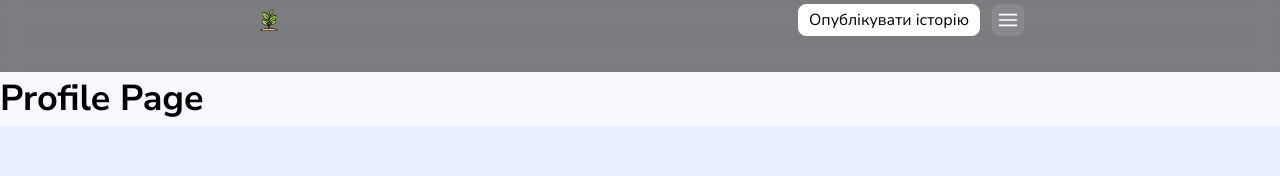
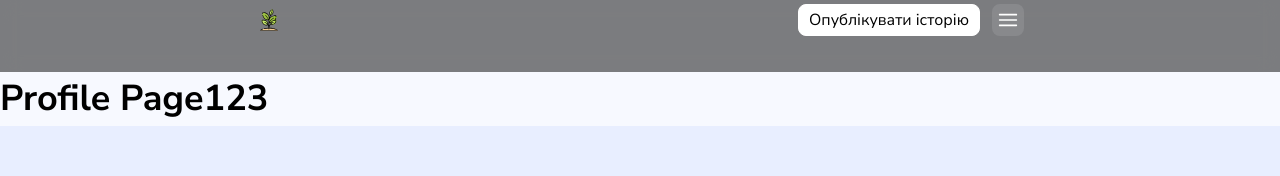
Before and after one commit to RomanAnokhin-work/project-group-6-podorozhnyky-front, a Next.js app: page /profile in a window 1280 px wide. Shown: the top 176 px of the page. Built offline with nearby package versions, Linux system fonts and the light colour scheme; no server answers.

Commit message:
just a test

```diff
--- a/app/profile/page.tsx
+++ b/app/profile/page.tsx
@@ -4,7 +4,7 @@ export default function Profile() {
 
     // <section className={css.container}>
 
-    <h1>Profile Page</h1>
+    <h1>Profile Page123</h1>
 
     // </section>
   );
```
